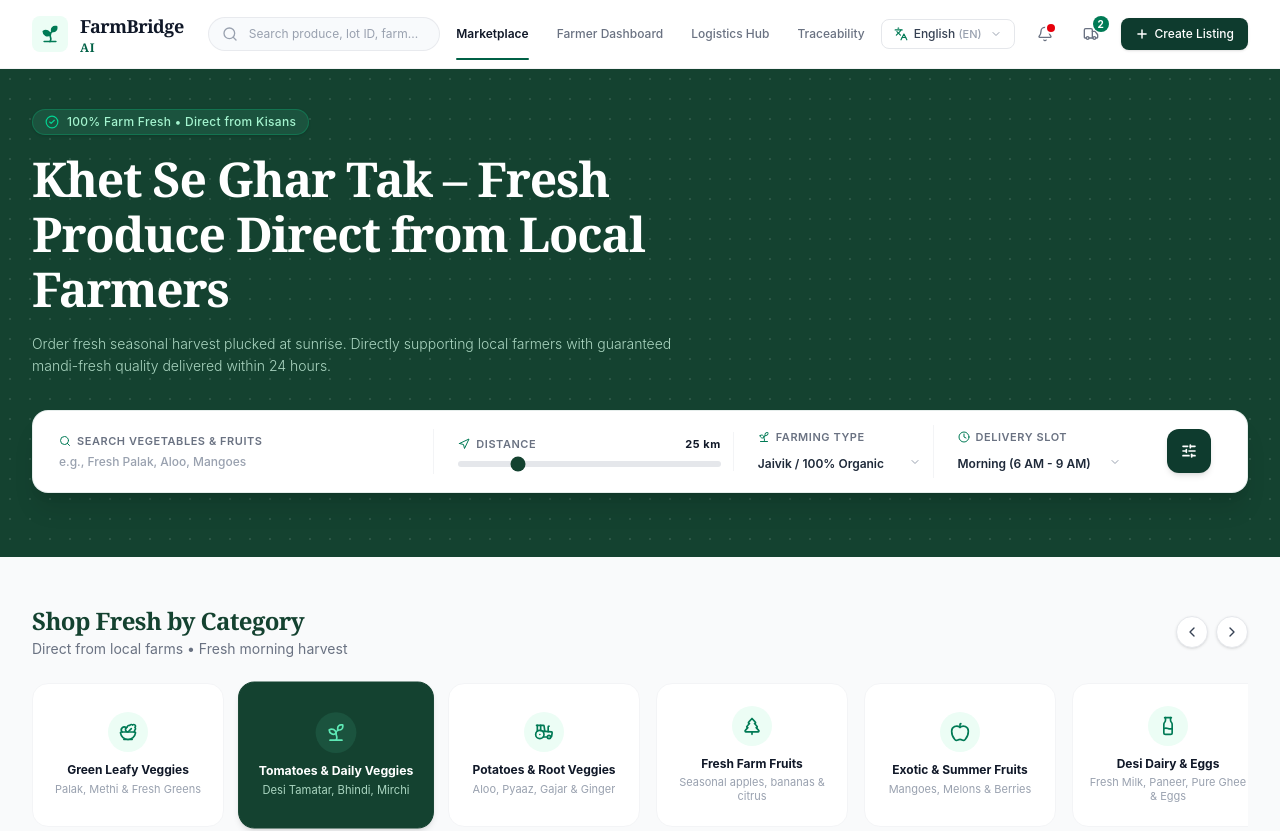
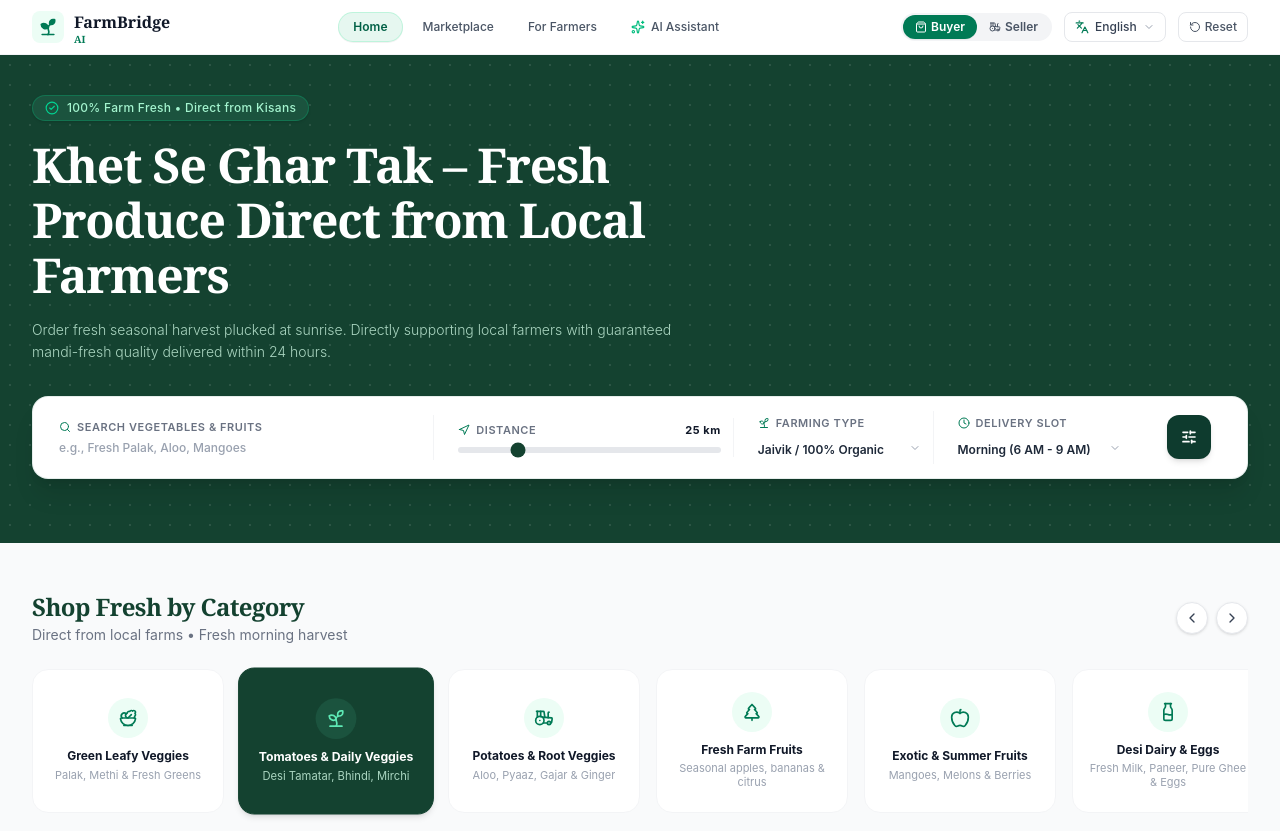
Before and after one commit to BhoomixAI/FARM-BRDIGE-AI, a React (Vite) app in the folder client/: page / in a window 1280 px wide. Shown: the top 831 px of the page. Built offline with nearby package versions, Linux system fonts and the light colour scheme.

Commit message:
Add AIAssistant component, update Navbar routing, and sync Buyer/Seller role toggle

```diff
--- a/client/src/App.jsx
+++ b/client/src/App.jsx
@@ -1,28 +1,87 @@
-import React from 'react';
+import React, { useState } from 'react';
 import Navbar from './components/Navbar';
 import HeroBanner from './components/HeroBanner';
 import CategorySection from './components/CategorySection';
 import FilterSidebar from './components/FilterSidebar';
 import ProductGrid from './components/ProductGrid';
+import AIAssistant from './components/AIAssistant';
 
 function App() {
+  const [activeTab, setActiveTab] = useState('Home'); // Home is now default
+  const [role, setRole] = useState('buyer');
+
+  // Sync role switch with views
+  const handleRoleChange = (newRole) => {
+    setRole(newRole);
+    if (newRole === 'seller') {
+      setActiveTab('AI Assistant');
+    } else {
+      setActiveTab('Home');
+    }
+  };
+
+  // Sync nav clicks with role
+  const handleTabChange = (tabName) => {
+    setActiveTab(tabName);
+    if (tabName === 'AI Assistant' || tabName === 'For Farmers') {
+      setRole('seller');
+    } else {
+      setRole('buyer');
+    }
+  };
+
   return (
     <div className="min-h-screen bg-[#f9fafb] flex flex-col">
-      <Navbar />
+      <Navbar
+        activeTab={activeTab}
+        setActiveTab={handleTabChange}
+        role={role}
+        setRole={handleRoleChange}
+      />
+
       <main className="space-y-4 pb-16">
-        <HeroBanner />
-        <CategorySection />
+        {activeTab === 'Home' && (
+          <>
+            <HeroBanner />
+            <CategorySection />
+            <div className="max-w-7xl mx-auto px-4 md:px-8 w-full flex flex-col lg:flex-row gap-6 items-start">
+              <FilterSidebar />
+              <div className="flex-1 w-full">
+                <ProductGrid />
+              </div>
+            </div>
+          </>
+        )}
 
-        {/* Marketplace 2-Column Section */}
-        <div className="max-w-7xl mx-auto px-4 md:px-8 w-full flex flex-col lg:flex-row gap-6 items-start">
-          {/* Left Sidebar */}
-          <FilterSidebar />
+        {activeTab === 'AI Assistant' && (
+          <AIAssistant />
+        )}
 
-          {/* Right Product Grid */}
-          <div className="flex-1 w-full">
-            <ProductGrid />
+        {activeTab === 'Marketplace' && (
+          <div className="max-w-7xl mx-auto px-4 py-16 text-center">
+            <div className="bg-white border border-gray-100 rounded-3xl p-12 shadow-xs">
+              <h2 className="font-serif text-2xl font-bold text-gray-900 mb-2">
+                Wholesale & Direct Mandi Marketplace
+              </h2>
+              <p className="text-gray-500 text-xs sm:text-sm max-w-md mx-auto">
+                Dedicated multi-vendor mandi trading interface under construction.
+              </p>
+            </div>
           </div>
-        </div>
+        )}
+
+        {activeTab === 'For Farmers' && (
+          <div className="max-w-7xl mx-auto px-4 py-16 text-center">
+            <div className="bg-white border border-gray-100 rounded-3xl p-12 shadow-xs">
+              <h2 className="font-serif text-2xl font-bold text-gray-900 mb-2">
+                Kisan Portal & MSP Tracker
+              </h2>
+              <p className="text-gray-500 text-xs sm:text-sm max-w-md mx-auto">
+                Farmer dashboard, seed procurement, and government MSP pricing rates.
+              </p>
+            </div>
+          </div>
+        )}
       </main>
     </div>
   );
--- /dev/null
+++ b/client/src/components/AIAssistant.jsx
@@ -0,0 +1,120 @@
+import React, { useState } from 'react';
+import { Mic, Send, Sparkles, Volume2 } from 'lucide-react';
+
+export default function AIAssistant() {
+  const [isListening, setIsListening] = useState(false);
+  const [query, setQuery] = useState('');
+  const [transcript, setTranscript] = useState('');
+
+  const toggleMic = () => {
+    setIsListening(!isListening);
+    if (!isListening) {
+      setTranscript('Listening... Speak now in Hindi, English or Hinglish');
+    }
+  };
+
+  const handleSend = () => {
+    if (!query.trim()) return;
+    setTranscript(`Requirement received: "${query}"`);
+    setQuery('');
+  };
+
+  return (
+    <section className="max-w-4xl mx-auto px-4 py-10 flex flex-col items-center">
+      {/* Title & Subtitle */}
+      <div className="text-center space-y-2 mb-8">
+        <h1 className="font-serif text-2xl sm:text-3xl font-bold text-gray-900">
+          Farmer Voice Inventory Assistant
+        </h1>
+        <p className="text-xs sm:text-sm text-gray-500 max-w-xl mx-auto">
+          Speak your harvest details naturally in Hindi or English (e.g. "I have 2 tons of Grade A potatoes.")
+        </p>
+      </div>
+
+      {/* Main Assistant Card */}
+      <div className="w-full bg-white rounded-3xl border border-gray-100 shadow-sm p-6 sm:p-10 flex flex-col items-center text-center relative overflow-hidden">
+
+        {/* Top Tag */}
+        <div className="inline-flex items-center gap-1.5 px-3 py-1 rounded-full bg-emerald-50 border border-emerald-200/60 text-emerald-800 text-xs font-medium mb-6">
+          <Sparkles className="w-3 h-3 text-emerald-600" />
+          <span>Voice Request</span>
+        </div>
+
+        <h2 className="text-xl sm:text-2xl font-black text-gray-900 tracking-tight mb-1 uppercase">
+          What do you want to sell?
+        </h2>
+        <p className="text-xs text-gray-500 mb-8">
+          Tell us what you need in English, Hindi or Hinglish.
+        </p>
+
+        {/* Big Mic Button */}
+        <button
+          onClick={toggleMic}
+          className={`w-24 h-24 rounded-full flex items-center justify-center transition-all duration-300 cursor-pointer shadow-lg active:scale-95 ${
+            isListening
+              ? 'bg-red-500 text-white shadow-red-200 animate-pulse ring-8 ring-red-100'
+              : 'bg-emerald-500 hover:bg-emerald-600 text-white shadow-emerald-200 ring-8 ring-emerald-50'
+          }`}
+        >
+          <Mic className="w-10 h-10" />
+        </button>
+
+        <div className="mt-4 mb-8">
+          <p className="text-xs font-bold text-gray-800 flex items-center justify-center gap-1">
+            <Volume2 className="w-3.5 h-3.5 text-emerald-600" />
+            {isListening ? 'Listening...' : 'Tap to Speak'}
+          </p>
+          <p className="text-[11px] text-gray-400 mt-0.5">
+            {transcript || 'Tap mic and speak'}
+          </p>
+        </div>
+
+        {/* Divider */}
+        <div className="w-full flex items-center justify-center gap-3 my-2">
+          <div className="h-[1px] bg-gray-100 flex-1" />
+          <span className="text-[10px] font-bold text-gray-400 uppercase tracking-wider">OR</span>
+          <div className="h-[1px] bg-gray-100 flex-1" />
+        </div>
+
+        {/* Bottom Text Prompt Input */}
+        <div className="w-full max-w-xl mt-4 text-left">
+          <label className="text-[11px] font-medium text-gray-500 mb-1 block">
+            Or type your requirement
+          </label>
+          <div className="relative flex items-center">
+            <input
+              type="text"
+              value={query}
+              onChange={(e) => setQuery(e.target.value)}
+              onKeyDown={(e) => e.key === 'Enter' && handleSend()}
+              placeholder="I need 500 kg Grade A tomatoes in Ghaziabad tomorrow"
+              className="w-full bg-[#f8fafc] border border-gray-200 rounded-xl pl-4 pr-20 py-2.5 text-xs text-gray-800 placeholder-gray-400 focus:outline-none focus:ring-2 focus:ring-emerald-600"
+            />
+            <button
+              onClick={handleSend}
+              className="absolute right-1.5 px-3 py-1.5 bg-white border border-gray-200 hover:bg-gray-50 text-gray-700 rounded-lg text-xs font-semibold flex items-center gap-1 shadow-2xs cursor-pointer"
+            >
+              <span>Send</span>
+              <Send className="w-3 h-3" />
+            </button>
+          </div>
+          <p className="text-[10px] text-gray-400 mt-2">
+            Example: "I need 500 kg Grade A tomatoes in Ghaziabad tomorrow."
+          </p>
+        </div>
+
+      </div>
+
+      {/* Floating Bottom Right Badge */}
+      <div className="fixed bottom-6 right-6 hidden md:flex items-center gap-2.5 bg-emerald-50 border border-emerald-200/80 rounded-full py-1.5 px-3.5 shadow-sm">
+        <div className="w-6 h-6 rounded-full bg-emerald-600 flex items-center justify-center text-white">
+          <Sparkles className="w-3 h-3" />
+        </div>
+        <div className="text-left text-[11px] leading-tight">
+          <div className="font-bold text-emerald-950">Ask FarmBridge AI</div>
+          <div className="text-emerald-700 text-[10px]">Hindi • Hinglish • English</div>
+        </div>
+      </div>
+    </section>
+  );
+}
--- a/client/src/components/Navbar.jsx
+++ b/client/src/components/Navbar.jsx
@@ -1,125 +1,121 @@
 import React, { useState } from 'react';
 import {
-  Search,
   Languages,
   ChevronDown,
-  Bell,
-  Truck,
-  Plus,
-  Sprout
+  Sprout,
+  Sparkles,
+  ShoppingBag,
+  Tractor,
+  RotateCcw
 } from 'lucide-react';
 
-export default function Navbar() {
-  const [activeTab, setActiveTab] = useState('Marketplace');
+export default function Navbar({ activeTab, setActiveTab, role, setRole }) {
   const [isLangOpen, setIsLangOpen] = useState(false);
   const [selectedLang, setSelectedLang] = useState({ code: 'EN', name: 'English', native: 'English' });
 
-  const navItems = [
-    { label: 'Marketplace', active: true },
-    { label: 'Farmer Dashboard', active: false },
-    { label: 'Logistics Hub', active: false },
-    { label: 'Traceability', active: false },
-  ];
+  const navItems = ['Home', 'Marketplace', 'For Farmers', 'AI Assistant'];
 
   const languages = [
     { code: 'EN', name: 'English', native: 'English' },
-    { code: 'HI', name: 'Hindi', native: 'हिन्दी' },
+    { code: 'HI', name: 'Hindi', native: 'हिंदी' },
     { code: 'BN', name: 'Bengali', native: 'বাংলা' },
     { code: 'TE', name: 'Telugu', native: 'తెలుగు' },
     { code: 'MR', name: 'Marathi', native: 'मराठी' },
-    { code: 'TA', name: 'Tamil', native: 'தமிழ்' },
     { code: 'PA', name: 'Punjabi', native: 'ਪੰਜਾਬੀ' },
   ];
 
   return (
-    <header className="sticky top-0 z-50 w-full bg-white border-b border-gray-100 px-4 md:px-8 py-3">
+    <header className="sticky top-0 z-50 w-full bg-white border-b border-gray-100 px-4 md:px-8 py-2.5">
       <div className="max-w-7xl mx-auto flex items-center justify-between gap-4">
 
-        {/* Left: Brand Logo & Name */}
-        <div className="flex items-center gap-3 shrink-0">
-          <div className="w-9 h-9 rounded-lg bg-emerald-50 flex items-center justify-center text-emerald-700">
+        {/* Left: Brand Logo */}
+        <div
+          onClick={() => setActiveTab('Home')}
+          className="flex items-center gap-2.5 cursor-pointer shrink-0"
+        >
+          <div className="w-8 h-8 rounded-lg bg-emerald-50 flex items-center justify-center text-emerald-700">
             <Sprout className="w-5 h-5 fill-current" />
           </div>
-          <div className="flex flex-col leading-tight">
-            <span className="font-serif text-lg font-bold text-gray-900 tracking-tight">
-              FarmBridge
-            </span>
-            <span className="font-serif text-xs font-semibold text-emerald-800 tracking-wider">
-              AI
-            </span>
+          <div className="flex flex-col leading-none">
+            <span className="font-serif text-base font-bold text-gray-900">FarmBridge</span>
+            <span className="font-serif text-[10px] font-semibold text-emerald-700">AI</span>
           </div>
         </div>
 
-        {/* Center-Left: Search Produce Bar */}
-        <div className="hidden lg:flex items-center flex-1 max-w-sm ml-2">
-          <div className="relative w-full">
-            <Search className="absolute left-3.5 top-1/2 -translate-y-1/2 w-4 h-4 text-gray-400" />
-            <input
-              type="text"
-              placeholder="Search produce, lot ID, farm..."
-              className="w-full bg-[#f8fafc] border border-gray-200/80 rounded-full pl-10 pr-4 py-2 text-xs text-gray-700 placeholder-gray-400 focus:outline-none focus:ring-2 focus:ring-emerald-600 focus:border-transparent transition-all"
-            />
-          </div>
-        </div>
-
-        {/* Center: Navigation Links */}
-        <nav className="hidden md:flex items-center space-x-7 text-xs font-medium text-gray-600">
-          {navItems.map((item) => (
-            <button
-              key={item.label}
-              onClick={() => setActiveTab(item.label)}
-              className={`relative py-1 transition-colors hover:text-emerald-800 ${
-                activeTab === item.label
-                  ? 'text-gray-900 font-semibold'
-                  : 'text-gray-500'
-              }`}
-            >
-              {item.label}
-              {activeTab === item.label && (
-                <span className="absolute bottom-[-14px] left-0 w-full h-[2px] bg-emerald-800 rounded-full" />
-              )}
-            </button>
-          ))}
+        {/* Center: Navigation Pills */}
+        <nav className="hidden md:flex items-center gap-1.5 text-xs font-medium">
+          {navItems.map((item) => {
+            const isActive = activeTab === item;
+            return (
+              <button
+                key={item}
+                onClick={() => setActiveTab(item)}
+                className={`px-3.5 py-1.5 rounded-full transition-all flex items-center gap-1.5 cursor-pointer ${isActive
+                  ? 'bg-[#e6f7f0] text-emerald-800 font-semibold border border-emerald-200/60 shadow-2xs'
+                  : 'text-gray-600 hover:text-gray-900 hover:bg-gray-50'
+                  }`}
+              >
+                {item === 'AI Assistant' && (
+                  <Sparkles className={`w-3.5 h-3.5 ${isActive ? 'text-emerald-700' : 'text-emerald-500'}`} />
+                )}
+                <span>{item}</span>
+              </button>
+            );
+          })}
         </nav>
 
-        {/* Right: Actions */}
-        <div className="flex items-center space-x-3.5">
-          {/* Language Selector Dropdown */}
+        {/* Right: Buyer/Seller Switch + Language + Reset */}
+        <div className="flex items-center gap-3">
+
+          {/* Buyer / Seller Toggle Pill */}
+          <div className="flex items-center bg-gray-100 p-0.5 rounded-full text-xs font-semibold">
+            <button
+              onClick={() => setRole('buyer')}
+              className={`flex items-center gap-1 px-3 py-1 rounded-full transition-all cursor-pointer ${role === 'buyer'
+                ? 'bg-emerald-700 text-white shadow-2xs'
+                : 'text-gray-600 hover:text-gray-900'
+                }`}
+            >
+              <ShoppingBag className="w-3 h-3" />
+              <span>Buyer</span>
+            </button>
+            <button
+              onClick={() => setRole('seller')}
+              className={`flex items-center gap-1 px-3 py-1 rounded-full transition-all cursor-pointer ${role === 'seller'
+                ? 'bg-emerald-600 text-white shadow-2xs'
+                : 'text-gray-600 hover:text-gray-900'
+                }`}
+            >
+              <Tractor className="w-3 h-3" />
+              <span>Seller</span>
+            </button>
+          </div>
+
+          {/* Language Dropdown */}
           <div className="relative">
             <button
               onClick={() => setIsLangOpen(!isLangOpen)}
-              className="flex items-center gap-1.5 px-3 py-1.5 border border-gray-200 rounded-lg text-xs font-medium text-gray-700 hover:bg-gray-50 transition-colors cursor-pointer"
+              className="flex items-center gap-1.5 px-2.5 py-1.5 border border-gray-200 rounded-lg text-xs font-medium text-gray-700 hover:bg-gray-50 transition-colors cursor-pointer"
             >
               <Languages className="w-3.5 h-3.5 text-emerald-700" />
-              <span>{selectedLang.name} <span className="text-gray-400 text-[11px]">({selectedLang.code})</span></span>
-              <ChevronDown className={`w-3 h-3 text-gray-400 ml-0.5 transition-transform duration-200 ${isLangOpen ? 'rotate-180' : ''}`} />
+              <span>{selectedLang.name}</span>
+              <ChevronDown className={`w-3 h-3 text-gray-400 transition-transform ${isLangOpen ? 'rotate-180' : ''}`} />
             </button>
 
             {isLangOpen && (
               <>
-                <div
-                  className="fixed inset-0 z-40"
-                  onClick={() => setIsLangOpen(false)}
-                />
-                <div className="absolute right-0 mt-2 w-48 bg-white border border-gray-100 rounded-xl shadow-lg py-1.5 z-50">
-                  <div className="px-3 py-1.5 text-[10px] font-semibold uppercase tracking-wider text-gray-400 border-b border-gray-100">
-                    Select Language
-                  </div>
-                  {languages.map((lang) => (
+                <div className="fixed inset-0 z-40" onClick={() => setIsLangOpen(false)} />
+                <div className="absolute right-0 mt-2 w-36 bg-white border border-gray-100 rounded-xl shadow-lg py-1 z-50">
+                  {languages.map((l) => (
                     <button
-                      key={lang.code}
+                      key={l.code}
                       onClick={() => {
-                        setSelectedLang(lang);
+                        setSelectedLang(l);
                         setIsLangOpen(false);
                       }}
-                      className={`w-full flex items-center justify-between px-3 py-2 text-left text-xs transition-colors hover:bg-emerald-50 ${
-                        selectedLang.code === lang.code
-                          ? 'bg-emerald-50/60 text-emerald-800 font-semibold'
-                          : 'text-gray-700'
-                      }`}
+                      className="w-full px-3 py-1.5 text-left text-xs hover:bg-emerald-50 text-gray-700 font-medium cursor-pointer"
                     >
-                      <span>{lang.name}</span>
-                      <span className="text-gray-400 text-[11px]">{lang.native}</span>
+                      {l.name} ({l.native})
                     </button>
                   ))}
                 </div>
@@ -127,27 +123,19 @@ export default function Navbar() {
             )}
           </div>
 
-          {/* Notifications Bell */}
-          <button className="relative p-2 text-gray-500 hover:text-gray-700 hover:bg-gray-50 rounded-full transition-colors">
-            <Bell className="w-4 h-4" />
-            <span className="absolute top-1.5 right-1.5 w-2 h-2 bg-red-600 rounded-full ring-2 ring-white" />
-          </button>
-
-          {/* Logistics Count */}
-          <button className="relative p-2 text-gray-500 hover:text-gray-700 hover:bg-gray-50 rounded-full transition-colors">
-            <Truck className="w-4 h-4" />
-            <span className="absolute -top-0.5 -right-0.5 w-4 h-4 bg-emerald-700 text-white text-[10px] font-bold rounded-full flex items-center justify-center">
-              2
-            </span>
-          </button>
-
-          {/* Create Listing */}
-          <button className="flex items-center gap-1.5 bg-[#0e3b2e] hover:bg-[#092b21] text-white text-xs font-medium px-3.5 py-2 rounded-lg transition-colors shadow-sm">
-            <Plus className="w-3.5 h-3.5 stroke-[2.5]" />
-            <span>Create Listing</span>
+          {/* Reset Filters / State */}
+          <button
+            title="Reset Filters"
+            onClick={() => {
+              setRole('buyer');
+              setActiveTab('Home');
+            }}
+            className="hidden sm:flex items-center gap-1 px-2.5 py-1.5 border border-gray-200 rounded-lg text-xs font-medium text-gray-600 hover:bg-gray-50 cursor-pointer"
+          >
+            <RotateCcw className="w-3 h-3" />
+            <span>Reset</span>
           </button>
         </div>
-
       </div>
     </header>
   );
```
